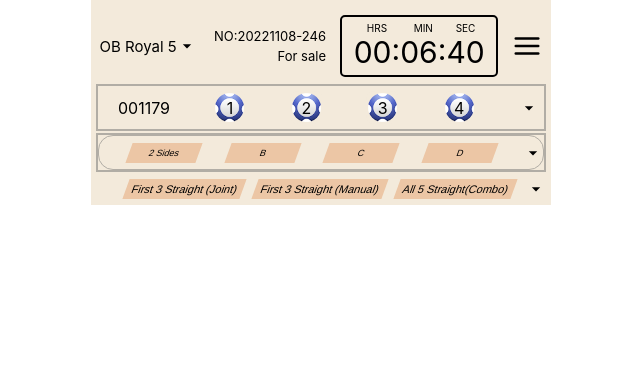
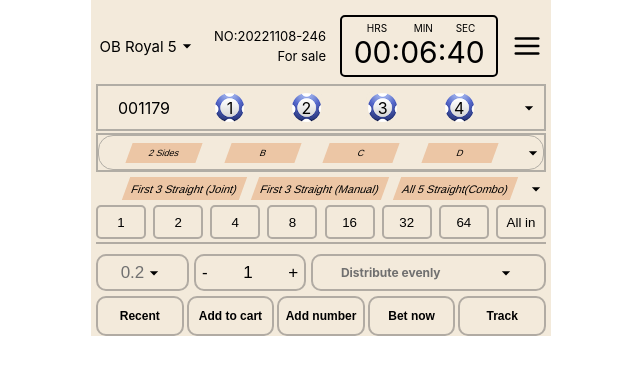
Before and after one commit to Rookid19/Lottery-game-mobile, a React (Create React App) app: page / in a window 1280 px wide. Shown: the top 374 px of the page, without its empty margins (319-959 px from the left). Built offline with nearby package versions, Linux system fonts and the light colour scheme.

Commit message:
bets css

```diff
--- a/src/App.css
+++ b/src/App.css
@@ -2,9 +2,6 @@
   --light-cream: #f3eadb;
 }
 .App {
-  /* display: flex; */
-  /* flex-direction: column; */
-  /* justify-content: space-around; */
   padding-top: 15px;
   padding-inline: 5px;
   align-self: center;
--- a/src/App.js
+++ b/src/App.js
@@ -1,4 +1,5 @@
 import "./App.css";
+import Bets from "./components/Bets";
 import DrawBalls from "./components/DrawBalls";
 import Header from "./components/Header";
 import Tabs from "./components/Tabs";
@@ -9,6 +10,7 @@ function App() {
       <Header />
       <DrawBalls />
       <Tabs />
+      <Bets />
     </div>
   );
 }
--- a/src/components/Bets.jsx
+++ b/src/components/Bets.jsx
@@ -0,0 +1,41 @@
+import React from "react";
+import { MdArrowDropDown } from "react-icons/md";
+import "../css/Bets.css";
+
+function Bets() {
+  const numbers = ["1", "2", "4", "8", "16", "32", "64", "All in"];
+  const options = ["Recent", "Add to cart", "Add number", "Bet now", "Track"];
+
+  return (
+    <div className="bets_container">
+      <div className="bets_wrapper">
+        {numbers.map((num) => (
+          <button className="bets_button1">{num}</button>
+        ))}
+      </div>
+      <div className="border"></div>
+      <div className="control_button">
+        <button className="amount_dropdown">
+          <span style={{ color: "#707070" }}>0.2</span>
+          <MdArrowDropDown size={20} />
+        </button>
+        <button className="increase_button">
+          <span>-</span>
+          <span>1</span>
+          <span>+</span>
+        </button>
+        <div className="distribute">
+          <span style={{ color: "#707070" }}>Distribute evenly</span>
+          <MdArrowDropDown size={20} />
+        </div>
+      </div>
+      <div className="options">
+        {options.map((option) => (
+          <button className="options_button">{option}</button>
+        ))}
+      </div>
+    </div>
+  );
+}
+
+export default Bets;
--- /dev/null
+++ b/src/css/Bets.css
@@ -0,0 +1,81 @@
+.bets_wrapper {
+  display: flex;
+  justify-content: space-between;
+  align-items: center;
+}
+
+.bets_button1 {
+  border: 2px solid #b1aba3;
+  background-color: #f3eadb;
+  border-radius: 5px;
+  height: 34px;
+  width: 50px;
+  text-align: center;
+}
+.border {
+  border: 1px solid #b1aba3;
+  margin-top: 3px;
+  margin-bottom: 10px;
+}
+
+.control_button {
+  display: flex;
+  flex: 1;
+}
+.amount_dropdown {
+  border: 2px solid #b1aba3;
+  height: 37px;
+  /* width: 80px; */
+  border-radius: 10px;
+  display: flex;
+  align-items: center;
+  justify-content: center;
+  background-color: #f3eadb;
+  font-size: 17px;
+  flex: 0.2;
+}
+
+.increase_button {
+  display: flex;
+  justify-content: space-between;
+  /* width: 107px; */
+  flex: 0.25;
+  height: 37px;
+  align-items: center;
+  margin-left: 5px;
+  border: 2px solid #b1aba3;
+  background-color: #f3eadb;
+  border-radius: 10px;
+  font-size: 17px;
+}
+
+.distribute {
+  display: flex;
+  flex: 0.6;
+  justify-content: space-around;
+  align-items: center;
+  margin-left: 5px;
+  border: 2px solid #b1aba3;
+  background-color: #f3eadb;
+  border-radius: 10px;
+  /* width: 227px; */
+  /* height: 37px; */
+  font-size: 12px;
+  font-weight: 700;
+}
+.options{
+    display: grid;
+    grid-template-columns: 1fr 1fr 1fr 1fr 1fr;
+    gap: 3px;
+    justify-content: space-between;
+  margin-top: 5px;
+
+}
+.options_button{
+    height: 40px;
+    border: 2px solid #b1aba3;
+    background-color: #f3eadb;
+    border-radius: 10px;
+    font-size: 12px;
+    font-weight: 700;
+}
--- a/src/css/Tabs.css
+++ b/src/css/Tabs.css
@@ -38,5 +38,5 @@
   background-color: #ecc6a5;
   border: none;
   font-size: 11px;
-
+  height: 23px;
 }
```
Lines whose indentation alone changed are shown as unchanged.
